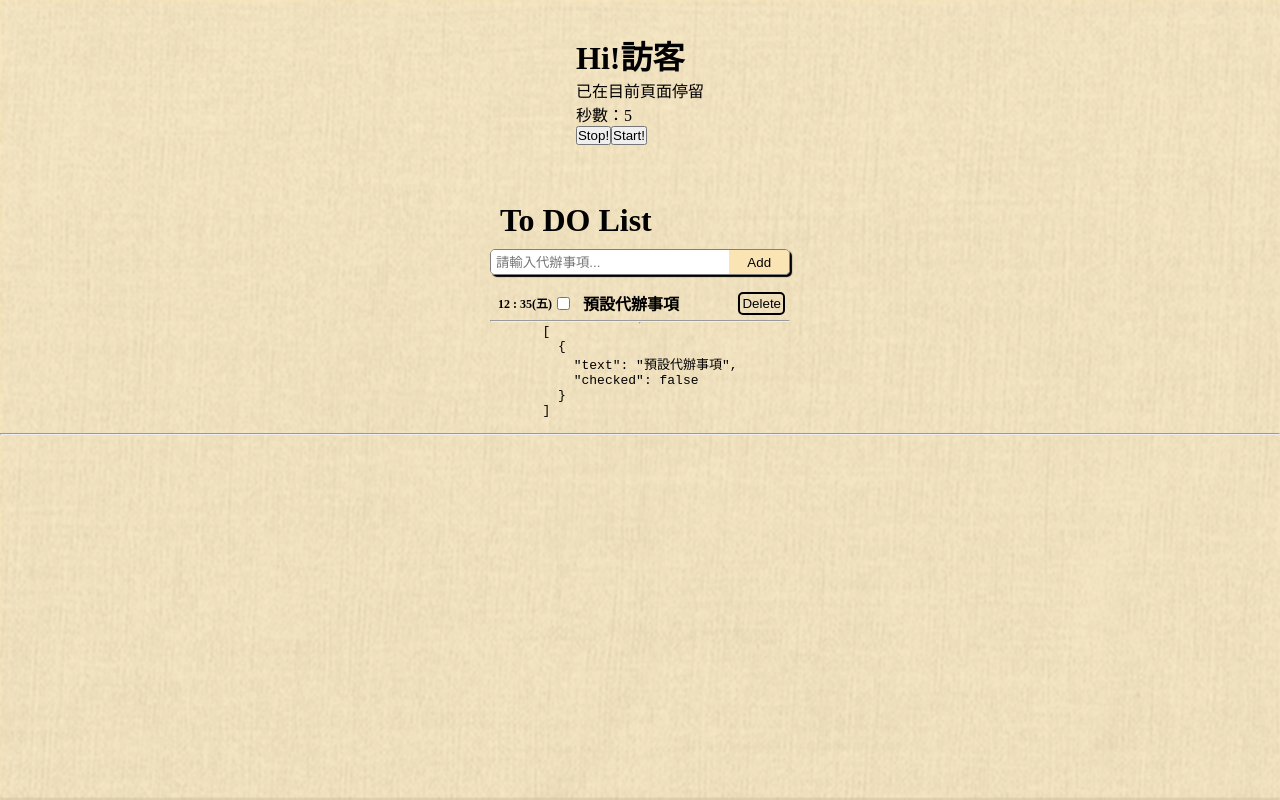
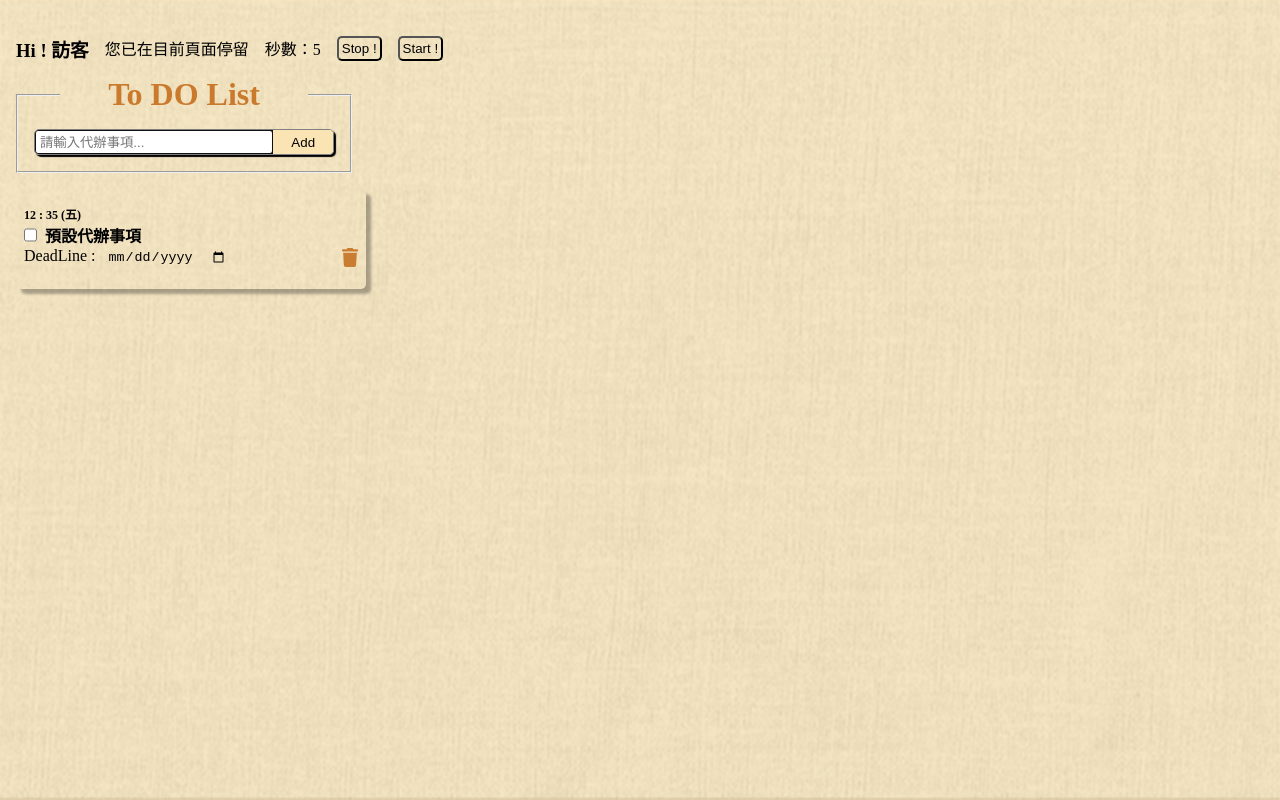
Before and after one commit to MoriCiao/todoList-project, a React (Vite) app: page / in a window 1280 px wide. Built offline with nearby package versions, Linux system fonts and the light colour scheme.

Commit message:
Add useRef : keydown& focus, 版面設計及修改

```diff
--- a/src/App.css
+++ b/src/App.css
@@ -7,6 +7,7 @@ UI 顏色與風格
 */
 :root {
   --theme-color:rgb(250, 228, 179);
+  --border-color:#CA7A2C;
 }
 
 * {
@@ -16,14 +17,16 @@ UI 顏色與風格
 }
 
 body {
+  overflow: hidden;
   background-color: var(--theme-color);
 }
 body .header-area {
+  position: relative;
   height: 100vh;
   display: flex;
   flex-direction: column;
-  gap: 15px;
-  align-items: center;
+  gap: 20px;
+  padding: 0.5rem 1rem 0.5rem 1rem;
 }
 body .bg-img {
   width: 100vw;
@@ -31,6 +34,8 @@ body .bg-img {
   background-image: url(../public/bg.jpg);
   background-repeat: repeat;
   background-size: cover;
+  top: 0;
+  left: 0;
   filter: blur(1px);
   opacity: 0.3;
   position: absolute;
@@ -40,12 +45,19 @@ body .todolist {
   display: flex;
   flex-direction: column;
   justify-content: flex-start;
-  align-items: center;
-  padding: 2rem 0 0 0;
+  align-items: start;
 }
-body .todolist h1 {
-  padding: 10px;
-  width: 100%;
+body .todolist fieldset {
+  box-sizing: content-box;
+  width: 300px;
+  padding: 1rem;
+  color: var(--border-color);
+}
+body .todolist legend {
+  text-align: center;
+  font-size: 2rem;
+  padding: 0 3rem 0 3rem;
+  font-weight: 600;
 }
 body .todolist .input-area {
   width: 300px;
@@ -70,49 +82,97 @@ body .todolist .input-area button {
   padding: 5px;
   background-color: var(--theme-color);
 }
-body .todolist ul {
-  display: flex;
-  flex-direction: column;
+body .todolist .list-body {
   width: 100%;
 }
-body .todolist ul li {
+body .todolist .list-body .list-area {
+  margin: 0;
+  display: grid;
+  grid-template-columns: repeat(3, 1fr);
+  gap: 1.5rem;
   width: 100%;
+}
+body .todolist .list-body .list-area li {
+  margin-top: 1rem;
+  border-radius: 5px;
+  box-shadow: 5px 5px 3px rgba(0, 0, 0, 0.3);
+  height: 100px;
+  width: 100%;
+  max-width: 350px;
   padding-top: 5px;
   list-style: none;
   display: flex;
   flex-direction: row;
   gap: 5px;
-  align-items: center;
+  align-items: start;
   justify-content: flex-start;
+  transition: all 0.5s ease-in-out;
+  background-color: transparent;
+  position: relative;
 }
-body .todolist ul li .li-sapce {
+body .todolist .list-body .list-area li:hover {
+  transform: translate(-10px, -10px);
+  box-shadow: 5px 5px 10px rgba(0, 0, 0, 0.6);
+}
+body .todolist .list-body .list-area li .li-sapce {
   font-size: 1rem;
-  position: relative;
   width: 100%;
   padding-top: 0.7rem;
   list-style: none;
   display: flex;
+  flex-direction: column;
   flex-wrap: wrap;
-  gap: 5px;
-  align-items: center;
+  align-items: start;
   justify-content: flex-start;
 }
-body .todolist ul li .strikethrough {
+body .todolist .list-body .list-area li .done-date {
+  width: 100%;
+  position: relative;
+  padding-left: 0.5rem;
+  background-color: transparent;
+  display: block;
+}
+body .todolist .list-body .list-area li .done-date label {
+  padding-right: 0.5rem;
+}
+body .todolist .list-body .list-area li .done-date input {
+  background-color: transparent;
+  border: none;
+}
+body .todolist .list-body .list-area li .done-date button {
+  position: absolute;
+  bottom: -0.2rem;
+  right: 0.5rem;
+  background-color: transparent;
+  margin-left: auto;
+  border: none;
+}
+body .todolist .list-body .list-area li .done-date button img {
+  width: 1rem;
+  -o-object-fit: cover;
+     object-fit: cover;
+  cursor: pointer;
+}
+body .todolist .list-body .list-area li .strikethrough {
   text-decoration: line-through;
   color: gray;
   transition: all 0.3 ease;
 }
-body .todolist ul li .date-text {
+body .todolist .list-body .list-area li .date-text {
   font-size: 0.75rem;
 }
-body .todolist ul li p {
+body .todolist .list-body .list-area li .todo-thing {
+  padding-left: 0.5rem;
+  display: flex;
+}
+body .todolist .list-body .list-area li p {
   font-weight: bold;
   padding-left: 0.5rem;
 }
-body .todolist ul li .no-awesome {
+body .todolist .list-body .list-area li .no-awesome {
   display: none;
 }
-body .todolist ul li .awesome {
+body .todolist .list-body .list-area li .awesome {
   display: block;
   transition: all 1s ease-in-out;
   text-shadow: 2px 2px 2px rgb(95, 95, 95);
@@ -130,17 +190,37 @@ body .todolist ul li .awesome {
     opacity: 1;
   }
 }
-body .todolist ul li button {
-  background-color: transparent;
-  margin-left: auto;
-  top: 0.7rem;
-  padding: 2px;
-  border-radius: 5px;
-  border: rgb(0, 0, 0) 2px solid;
-}
-body .todolist ul li hr {
+body .todolist .list-body .list-area li hr {
   width: 100%;
 }
 body .timer-area {
   padding-top: 2rem;
+  display: flex;
+  height: 3rem;
+  align-items: center;
+  gap: 1rem;
+}
+body .timer-area button {
+  background-color: transparent;
+  padding: 3px;
+  border-radius: 5px;
+  transition: all 0.3s ease-in-out;
+}
+body .timer-area button:hover {
+  box-shadow: 2px 2px 2px var(--border-color);
+  text-shadow: -1px -1px 5px white;
+}
+
+@media (max-width: 950px) {
+  .list-area {
+    border: red 1px solid;
+    display: flex !important;
+    flex-direction: column;
+    gap: 10px;
+    width: 100vw;
+    align-items: center;
+  }
+  .list-area li {
+    max-width: 80vw !important;
+  }
 }/*# sourceMappingURL=App.css.map */
--- a/src/App.scss
+++ b/src/App.scss
@@ -8,6 +8,7 @@ UI 顏色與風格
 
 :root{
   --theme-color:rgb(250, 228, 179);
+  --border-color:#CA7A2C;
 }
 *{
 
@@ -17,14 +18,16 @@ UI 顏色與風格
   box-sizing: border-box;
 }
 body{
+
+  overflow: hidden;
   background-color: var(--theme-color);
   .header-area{
+    position:relative ;
     height: 100vh;
     display: flex;
     flex-direction: column ;
-    gap: 15px;
-
-    align-items: center;
+    gap: 20px;
+    padding: 0.5rem 1rem 0.5rem 1rem;
   }
   .bg-img{
     width: 100vw;
@@ -32,21 +35,31 @@ body{
     background-image: url(../public/bg.jpg);
     background-repeat: repeat;
     background-size: cover;
+    top: 0;
+    left: 0;
     filter: blur(1px);
     opacity: 0.3;
     position: absolute;
     z-index: -1;
   }
   .todolist{
-
     display: flex;
     flex-direction: column;
     justify-content: flex-start;
-    align-items: center;
-    padding: 2rem 0 0 0;
-    h1{
-      padding: 10px;
-      width: 100%;
+    align-items: start;
+
+    fieldset{
+      box-sizing: content-box;
+      width: 300px;
+      padding: 1rem;
+      color: var(--border-color);
+    }
+    legend{
+      text-align: center;
+      font-size: 2rem;
+      padding: 0 3rem 0 3rem;
+      font-weight: 600;
+
 
     }
     .input-area{
@@ -57,6 +70,7 @@ body{
       border-radius: 5px;
       box-shadow: 2px 2px 1px black;
       overflow: hidden;
+
       input,button {
           border: none;
           height: 1.5rem;
@@ -71,86 +85,141 @@ body{
         width: 20%;
         padding: 5px;
         background-color: var(--theme-color);
+      }
+
+    }
+    .list-body{
+
+      width: 100%;;
+      .list-area{
+          margin: 0;
+          display: grid;
+          grid-template-columns: repeat(3 ,1fr);
+          gap: 1.5rem;
+          width: 100%;
 
 
-      }
-    }
-    ul{
-
-      display: flex;
-      flex-direction: column;
+          li {
+            margin-top: 1rem;
+            border-radius: 5px;
+            box-shadow: 5px 5px 3px rgba(0,0,0,.3);
+            height: 100px;
             width: 100%;
-      li{
-        width: 100%;
+            max-width: 350px;
             padding-top: 5px;
             list-style: none;
             display: flex;
             flex-direction: row;
             gap: 5px;
-        align-items: center;
+            align-items: start;
             justify-content: flex-start;
-        .li-sapce{
+            transition: all 0.5s ease-in-out;
+            background-color: transparent;
+            position: relative;
+            &:hover{
+              transform: translate(-10px, -10px);
+              box-shadow: 5px 5px 10px rgba(0, 0, 0, .6);
+
+            }
+            .li-sapce {
               font-size: 1rem;
-          position: relative;
 
               width: 100%;
               padding-top: 0.7rem;
               list-style: none;
               display: flex;
+              flex-direction: column;
               flex-wrap: wrap;
-          gap: 5px;
-          align-items: center;
+              // gap: 5px;
+              align-items: start;
               justify-content: flex-start;
+
             }
+            .done-date {
+              width: 100%;
+              position: relative;
+              padding-left: 0.5rem;
+              background-color: transparent;
+              display: block;
+              label{
+                padding-right: 0.5rem;
+              }
+              input{
+                background-color: transparent;
+                border: none;
+              }
+              button {
+                position: absolute;
+                bottom: -0.2rem;
+                right: 0.5rem;
+                background-color: transparent;
+                margin-left: auto;
+                border: none;
+
+                img {
+                  width: 1rem;
+                  object-fit: cover;
+                  cursor: pointer;
+                }
+
+              }
+            }
+
             // for Checked
             .strikethrough {
               text-decoration: line-through;
               color: gray;
               transition: all 0.3 ease;
             }
-        .date-text{
+
+            .date-text {
               font-size: 0.75rem;
+
             }
-        p{
+            .todo-thing {
+              padding-left: 0.5rem;
+              display: flex;
+
+            }
+            p {
               font-weight: bold;
               padding-left: 0.5rem;
 
             }
-        .no-awesome{
+
+            .no-awesome {
               display: none;
             }
+
             .awesome {
               display: block;
               transition: all 1s ease-in-out;
               text-shadow: 2px 2px 2px rgb(95, 95, 95);
               animation: awesome 1s forwards;
             }
+
             // checked 小動畫
             @keyframes awesome {
-          0%{
+              0% {
                 opacity: 0;
 
 
               }
-          50%{
+
+              50% {
                 opacity: 1;
                 transform: translateY(-10px) scale(1.8) rotate(15deg);
               }
-          100%{
+
+              100% {
                 opacity: 1;
 
               }
             }
-        button{
-          background-color: transparent;
-          margin-left: auto;
-          top:0.7rem;
-          padding: 2px;
-          border-radius: 5px;
-          border: rgb(0, 0, 0)  2px solid;
 
-        }
-        hr{
+
+
+            hr {
               width: 100%;
 
             }
@@ -158,10 +227,40 @@ body{
         }
     }
 
+  }
+
 
 
   .timer-area{
     padding-top: 2rem ;
+    display: flex;
+    height: 3rem;
+    align-items: center;
+    gap: 1rem;
+    button{
+      background-color: transparent;
+      padding: 3px;
+      border-radius: 5px;
+      transition: all 0.3s ease-in-out;
+      &:hover{
+        box-shadow: 2px 2px 2px var(--border-color);
+        text-shadow: -1px -1px 5px white;
+      }
+    }
   }
 
 }
+@media (max-width : 950px) {
+  .list-area {
+    border: red 1px solid;
+    display: flex !important;
+    flex-direction:column;
+    gap: 10px;
+    width: 100vw;
+    align-items: center;
+    li{
+
+      max-width: 80vw !important;
+    }
+  }
+}
--- a/src/Header.jsx
+++ b/src/Header.jsx
@@ -11,7 +11,7 @@ const Header = () => {
       <Timer />
       <TodoList />
       {/* <Second /> */}
-      <hr style={{ width: "100%" }} />
+      {/* <hr style={{ width: "100%" }} /> */}
       {/* <Example /> */}
     </div>
   );
--- a/src/LocalStorageTodos.jsx
+++ b/src/LocalStorageTodos.jsx
@@ -6,13 +6,14 @@ const LocalStorageTodos = () => {
   useEffect(() => {
     const saved = localStorage.getItem("my-todos");
     if (saved) {
+      console.log(saved);
       setLocalTodos(JSON.parse(saved));
     }
   }, []);
 
   return (
     <div className="getStorage-area">
-      <pre>{JSON.stringify(localTodos, ["text", "checked"], 2)}</pre>
+      <pre>{JSON.stringify(localTodos, null, 2)}</pre>
     </div>
   );
 };
--- /dev/null
+++ b/src/Test.jsx
@@ -0,0 +1,68 @@
+import React, { createContext, useContext } from "react";
+
+// 建立 Context
+// useContext 是個通道的概念
+const ThemeContext = createContext();
+const TextColor = createContext();
+// 1️⃣ 用 props 傳遞的版本
+const PropsChild = ({ theme }) => {
+  return <p>[Props] 現在的主題是：{theme}</p>;
+};
+
+const PropsExample = ({ theme }) => {
+  return (
+    <div style={{ border: "1px solid #ccc", padding: "1rem" }}>
+      <h2>Props 傳遞範例</h2>
+      <PropsChild theme={theme} />
+    </div>
+  );
+};
+
+// ------------------------------------------------ //
+
+// 2️⃣ 用 Context 傳遞的版本
+const ContextChild = () => {
+  // useContext 是個通道的概念
+  const theme13 = useContext(ThemeContext);
+  const color = useContext(TextColor);
+  return (
+    <div>
+      <p>[Context] 現在的主題是：{theme13}</p>
+      <p>[Color] is {color}</p>
+    </div>
+  );
+};
+
+const ContextExample = () => {
+  return (
+    <div
+      style={{ border: "1px solid #ccc", padding: "1rem", marginTop: "1rem" }}
+    >
+      <h2>Context 傳遞範例</h2>
+      <ContextChild />
+    </div>
+  );
+};
+
+// 3️⃣ 主元件 App
+const App = () => {
+  const theme = "dark";
+  const AppColor = "red";
+  return (
+    <div style={{ fontFamily: "Arial", padding: "2rem" }}>
+      <h1>Props vs Context 傳遞 🌗</h1>
+
+      {/* Props 傳遞範例 */}
+      <PropsExample theme={theme} />
+
+      {/* Context 傳遞範例 */}
+      <ThemeContext.Provider value={theme}>
+        <TextColor.Provider value={AppColor}>
+          <ContextExample />
+        </TextColor.Provider>
+      </ThemeContext.Provider>
+    </div>
+  );
+};
+
+export default App;
--- /dev/null
+++ b/src/ThemeContext.jsx
@@ -0,0 +1,44 @@
+import React, { createContext, useState, useContext } from "react";
+
+const ThemeContext = createContext();
+
+const ThemeProvider = ({ children }) => {
+  const [theme, setTheme] = useState("light");
+
+  const toggleTheme = () => {
+    setTheme((prev) => (prev === "light" ? "dark" : "light"));
+  };
+  return (
+    <ThemeContext.Provider value={{ theme, toggleTheme }}>
+      {children}
+    </ThemeContext.Provider>
+  );
+};
+
+// 3️⃣ 一個顯示主題的元件
+const ThemeDisplay = () => {
+  const { theme } = useContext(ThemeContext);
+
+  return <h1>現在是 {theme === "light" ? "☀️ Light" : "🌙 Dark"} 模式</h1>;
+};
+
+// 4️⃣ 一個切換主題的按鈕
+const ThemeToggleButton = () => {
+  const { toggleTheme } = useContext(ThemeContext);
+
+  return <button onClick={toggleTheme}>切換主題</button>;
+};
+
+// 5️⃣ App 包起來
+const AppContext = () => {
+  return (
+    <ThemeProvider>
+      <div>
+        <ThemeDisplay />
+        <ThemeToggleButton />
+      </div>
+    </ThemeProvider>
+  );
+};
+
+export default AppContext;
--- a/src/TimerTool.jsx
+++ b/src/TimerTool.jsx
@@ -30,15 +30,15 @@ const Timer = () => {
 
   return (
     <div className="timer-area">
-      <h1>Hi!{name}</h1>
-      <p>已在目前頁面停留</p>
+      <h3>Hi ! {name}</h3>
+      <p>您已在目前頁面停留</p>
       <p>秒數：{count}</p>
       <button type="button" onClick={StopTimer}>
-        Stop!
+        Stop !
       </button>
 
       <button type="button" onClick={StartTimer}>
-        Start!
+        Start !
       </button>
     </div>
   );
--- a/src/TodoList.jsx
+++ b/src/TodoList.jsx
@@ -1,16 +1,23 @@
-import React, { useEffect, useState } from "react";
+import React, { useEffect, useState, useRef } from "react";
 import LocalStorageTodos from "./LocalStorageTodos";
+import AppContext from "./ThemeContext";
+import Test from "./Test";
+
 const TodoList = () => {
+  // 新增日期
   const now = new Date(Date.now());
   const hour = now.getHours();
   const minutes = now.getMinutes();
+  const days = ["日", "一", "二", "三", "四", "五", "六"];
+  const day = days[now.getDay()];
   const timeNow = `${String(hour).padStart(2, "0")} : ${String(
     minutes
   ).padStart(2, "0")}`;
-  const days = ["日", "一", "二", "三", "四", "五", "六"];
-  const day = days[now.getDay()];
-  console.log(day);
+
+  // HTML 的 input
   const [inputValue, setInputValue] = useState("");
+
+  // todolist
   const [todos, setTodos] = useState([
     {
       id: Date.now(),
@@ -19,6 +26,28 @@ const TodoList = () => {
       date: timeNow,
     },
   ]);
+  // ADD 按鈕連動 enter
+  const btnRef = useRef(null);
+  const focusRef = useRef(null);
+  // 第一次加載頁面的時後，持續監聽
+  useEffect(() => {
+    const handleKeyDown = (e) => {
+      if (e.key === "Enter") {
+        e.preventDefault();
+        if (btnRef.current) {
+          // 模擬按鈕被點擊
+          btnRef.current.click();
+        }
+      }
+    };
+    focusRef.current.focus();
+
+    document.addEventListener("keydown", handleKeyDown);
+    // 清除監聽事件
+    return () => {
+      document.removeEventListener("keydown", handleKeyDown);
+    };
+  }, []);
 
   const HandleInputValue = (e) => {
     console.log(`inputValue 輸入中... ， ${inputValue}`);
@@ -70,69 +99,65 @@ const TodoList = () => {
 
   return (
     <div className="todolist">
-      <h1>To DO List</h1>
+      <fieldset className="list-header">
+        <legend>To DO List</legend>
+        <div>
           <div className="input-area">
             <input
               type="text"
               placeholder="請輸入代辦事項..."
               value={inputValue}
               onChange={HandleInputValue}
+              ref={focusRef}
             />
-        <button type="button" onClick={HandleAdd}>
+
+            <button type="button" ref={btnRef} onClick={HandleAdd}>
               Add
             </button>
           </div>
+        </div>
+      </fieldset>
+      <div className="list-body">
         <ul className="list-area">
           {todos.map((todo) => (
             <li className="todo-item" key={todo.id}>
               <div className="li-sapce">
                 <p className="date-text">
-                {timeNow}({day})
+                  {timeNow} ({day})
                 </p>
+                <div className="todo-thing">
                   <input
                     type="checkbox"
                     checked={todo.checked}
                     onChange={() => handleCheck(todo.id)}
                   />
-              <p className={todo.checked ? "strikethrough" : ""}>{todo.text}</p>
+                  <p className={todo.checked ? "strikethrough" : ""}>
+                    {todo.text}
+                  </p>
                   <span className={!todo.checked ? "no-awesome" : "awesome"}>
                     💪
                   </span>
+                </div>
+
+                <div className="done-date">
+                  <label htmlFor="">DeadLine : </label>
+                  <input type="date" className="input-date" />
                   <button
                     type="button"
                     onClick={() => {
                       HandleDelete(todo.id, todo.text);
                     }}
                   >
-                Delete
+                    <img src="/trash-solid.svg" alt="trash" />
                   </button>
+                </div>
+
                 <br />
-              <hr />
               </div>
             </li>
           ))}
         </ul>
-      <hr />
-      {/* <fieldset>
-        <legend>Select a maintenance drone:</legend>
-
-        <div>
-          <input type="radio" id="huey" name="drone" value="huey" checked />
-          <label for="huey">Huey</label>
       </div>
-
-        <div>
-          <input type="radio" id="dewey" name="drone" value="dewey" />
-          <label for="dewey">Dewey</label>
-        </div>
-
-        <div>
-          <input type="radio" id="louie" name="drone" value="louie" />
-          <label for="louie">Louie</label>
-        </div>
-      </fieldset> */}
-
-      <LocalStorageTodos />
     </div>
   );
 };
```
Also changed, not shown: public/trash-solid.svg (added), 1 other file (tests, documents, lock files or other folders). Lines whose indentation alone changed are shown as unchanged.
